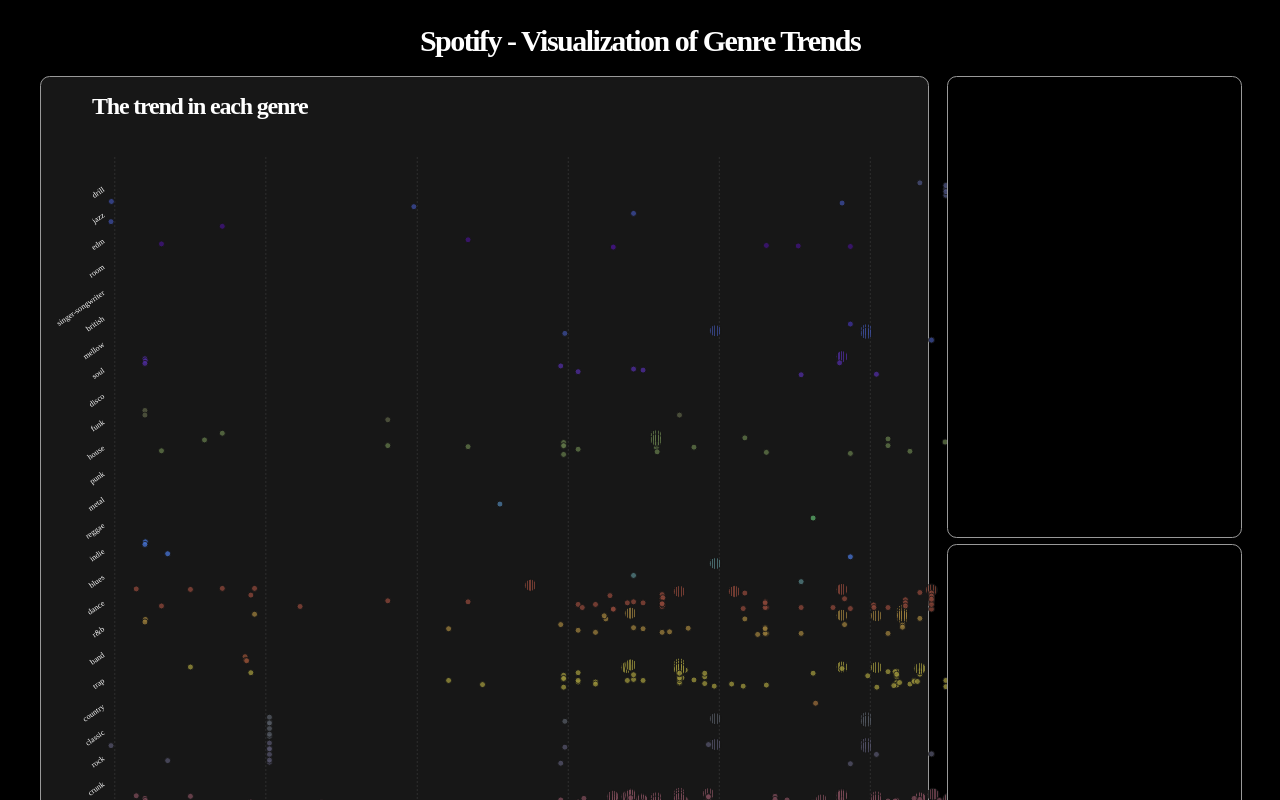
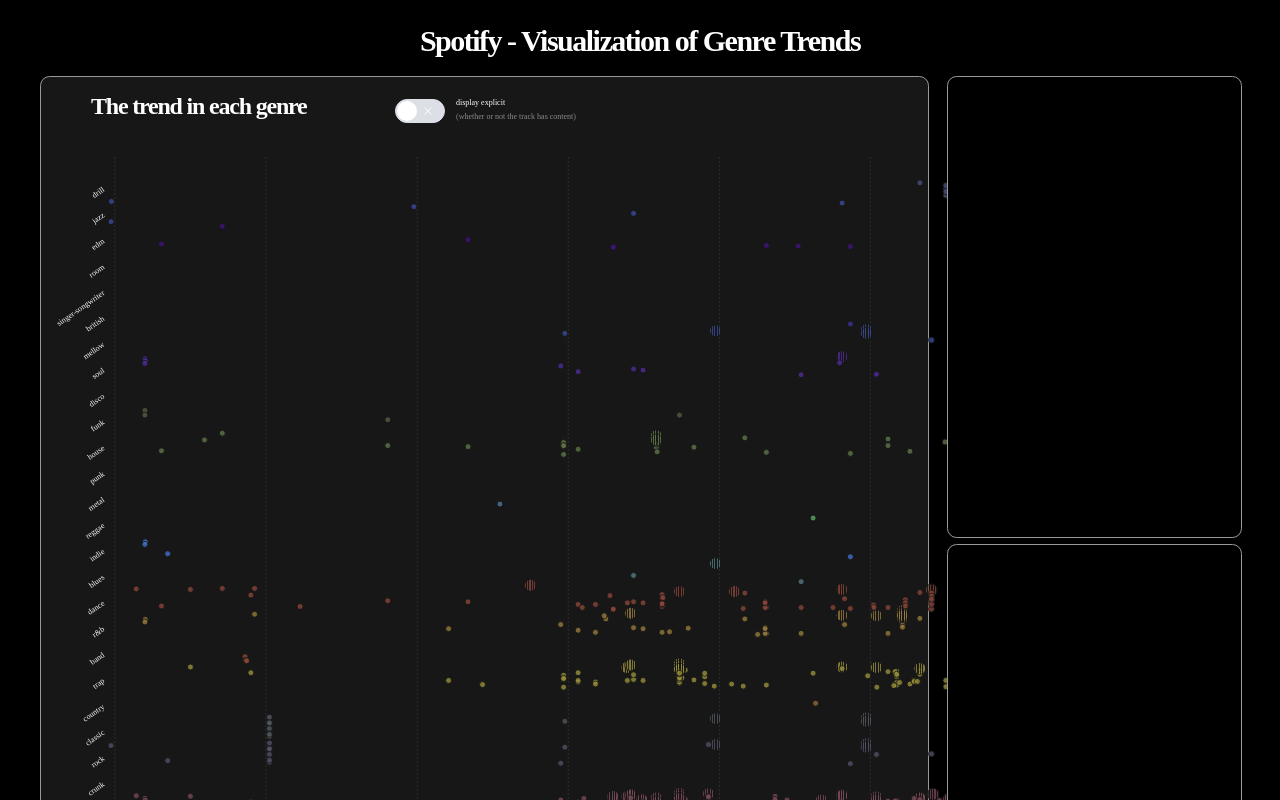
Before and after one commit to ZhanWang071/SpotifyVis, a Vue app: page / in a window 1280 px wide. Shown: the top 800 px of the page. Built offline with nearby package versions, Linux system fonts and the light colour scheme.

Commit message:
add cross for explicit class

```diff
--- a/src/components/MainComponent.vue
+++ b/src/components/MainComponent.vue
@@ -1,6 +1,48 @@
 <template>
   <div class="main-component">
-    <div class="subtitle">The trend in each genre</div>
+    <div>
+      <span class="subtitle">The trend in each genre</span>
+      <el-switch
+        v-model="explicitValue"
+        size="large"
+        class="explicit-switch"
+        style="margin-left: 24px"
+        inline-prompt
+        :active-icon="Check"
+        :inactive-icon="Close"
+        @change="switchChanged"
+      />
+      <span
+        style="
+          position: absolute;
+          left: 456px;
+          top: 98px;
+          font-family: 'JejuGothic';
+          font-style: normal;
+          font-weight: 400;
+          font-size: 8px;
+          line-height: 9px;
+          color: #ffffff;
+        "
+        >display explicit</span
+      >
+      <span
+        style="
+          position: absolute;
+          left: 456px;
+          top: 112px;
+
+          font-family: 'JejuGothic';
+          font-style: normal;
+          font-weight: 400;
+          font-size: 8px;
+          line-height: 9px;
+          opacity: 50%;
+          color: #ffffff;
+        "
+        >(whether or not the track has content)</span
+      >
+    </div>
     <div class="main-svg"></div>
   </div>
 </template>
@@ -9,11 +51,15 @@
 import songGlobalArray from "@/assets/songGlobalArray.json";
 import genresOrderJson from "@/assets/genresOrderJson.json";
 import * as d3 from "d3";
+import { Check, Close } from "@element-plus/icons-vue";
 
 export default {
   name: "MainComponent",
   data() {
     return {
+      Check: Check,
+      Close: Close,
+      explicitValue: false,
       colors: [
         "#614858",
         "#864145",
@@ -53,6 +99,15 @@
     this.drawSVG();
   },
   methods: {
+    switchChanged(val) {
+      if (val) {
+        d3.selectAll(".bubbles-true").style("opacity", 0);
+        d3.selectAll(".cross-true").style("opacity", 1);
+      } else {
+        d3.selectAll(".bubbles-true").style("opacity", 0.8);
+        d3.selectAll(".cross-true").style("opacity", 0);
+      }
+    },
     drawSVG() {
       const parseTime = d3.timeParse("%Y/%m/%d");
 
@@ -134,13 +189,46 @@
         .data(songGlobalArray)
         .enter()
         .append("circle")
-        .attr("class", (d) => "bubbles " + d.explicit)
+        .attr("class", (d) => "bubbles-" + d.explicit)
+        .attr("id", (d) => d.genre)
         .attr("cx", (d) => xScale(parseTime(d.max_date)))
         .attr("cy", (d) => yScale(this.circlePositionY(d)))
         .attr("r", (d) => this.circleSize(d))
         .style("fill", (d) => this.circleFillColor(d))
         .style("stroke", (d) => this.borderColor(d))
         .style("opacity", "0.8");
+
+      // cross for explicit
+      const symbolEcks = {
+        draw: (context, size) => {
+          const root2 = Math.sqrt(2);
+          const r = Math.sqrt(size / 5) / 2;
+          const rRoot2 = r * root2;
+
+          context.moveTo(rRoot2, rRoot2);
+          context.lineTo(-1 * rRoot2, -1 * rRoot2);
+          context.moveTo(-1 * rRoot2, rRoot2);
+          context.lineTo(rRoot2, -1 * rRoot2);
+        },
+      };
+
+      svg
+        .append("g")
+        .selectAll("cross")
+        .data(songGlobalArray)
+        .enter()
+        .append("path")
+        .attr("class", (d) => "cross-" + d.explicit)
+        .attr(
+          "transform",
+          (d) =>
+            `translate(${xScale(parseTime(d.max_date))}, ${yScale(
+              this.circlePositionY(d)
+            )})`
+        )
+        .attr("d", d=>d3.symbol().type(symbolEcks).size(d.max_streams >= 3000000 ? 100 : 30)())
+        .attr("stroke", (d) => this.circleColor(d))
+        .attr("opacity", 0);
     },
     formatTick(d) {
       var num = parseInt(d);
@@ -158,7 +246,9 @@
     circleFillColor(d) {
       var genre_color = this.circleColor(d);
       if (d.max_streams >= 3000000) {
-        return "url(#linear-gradient-"+genresOrderJson[d.genre].toString()+")";
+        return (
+          "url(#linear-gradient-" + genresOrderJson[d.genre].toString() + ")"
+        );
       } else {
         return genre_color;
       }
@@ -182,8 +272,7 @@
           .append("linearGradient")
           .attr("id", "linear-gradient-" + genresOrderJson[g].toString());
 
-        var color = this.colors[genresOrderJson[g]]
-        console.log(color)
+        var color = this.colors[genresOrderJson[g]];
 
         linearGradient
           .append("stop")
@@ -273,7 +362,7 @@
 }
 .subtitle {
   position: absolute;
-  padding-left: 51px;
+  left: 91px;
   padding-top: 14px;
 
   font-family: "DM Sans";
@@ -285,6 +374,11 @@
 
   color: #ffffff;
 }
+.explicit-switch {
+  position: absolute;
+  left: 371px;
+  padding-top: 14px;
+}
 .main-svg {
   padding-top: 60px;
 }
```
